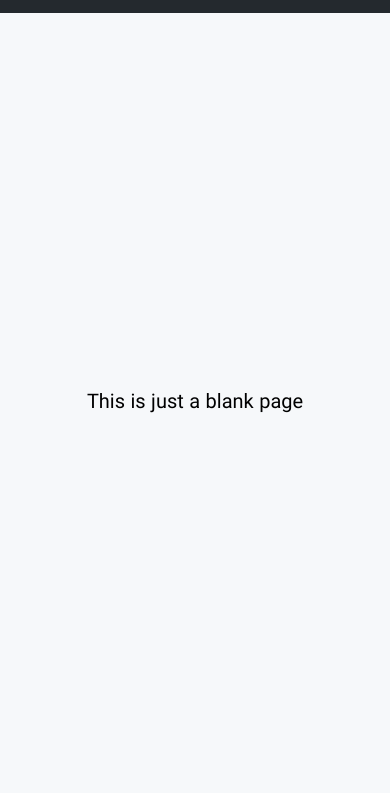
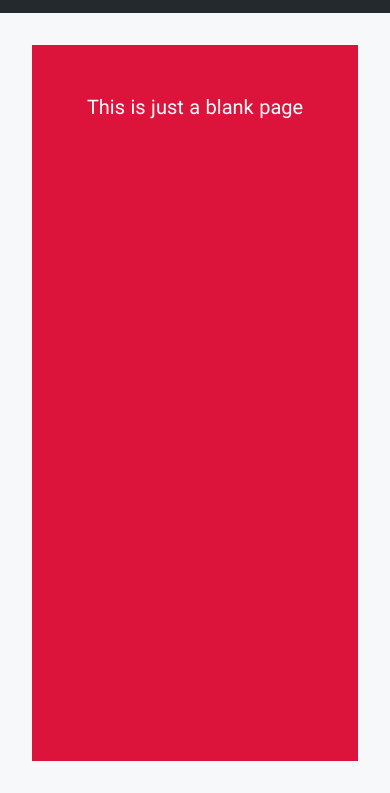
Before and after one commit to shirejoni9721160026/github, a plain HTML site: page second.html in a window 390 px wide. Shown: the part 51-844 px from the top of the page. Drawn offline with Linux system fonts and the light colour scheme.

Commit message:
Add Media Query in third.html

```diff
--- a/assets/css/style.css
+++ b/assets/css/style.css
@@ -434,6 +434,18 @@ aside.repository-side {
     .explore-repositories {
         display: none;
     }
+    .description {
+        align-items: end;
+        padding-bottom: 50px;
+        box-sizing: border-box;
+        color: white;
+        background-color: #00ADD8;
+    }
+    .github-user-info {
+        justify-content: start !important;
+        background-color: #00ADD8;
+    }
+
 }
 
 @media (max-width: 740px) {
@@ -447,4 +459,16 @@ aside.repository-side {
         flex-shrink: 0;
         max-width: 100% !important;
     }
+    .description {
+        align-items: start;
+        padding-top: 50px;
+        box-sizing: border-box;
+        color: white;
+        background-color: crimson;
+    }
+    .github-user-info {
+        justify-content: end !important;
+        background-color: crimson;
+
+    }
 }
```
